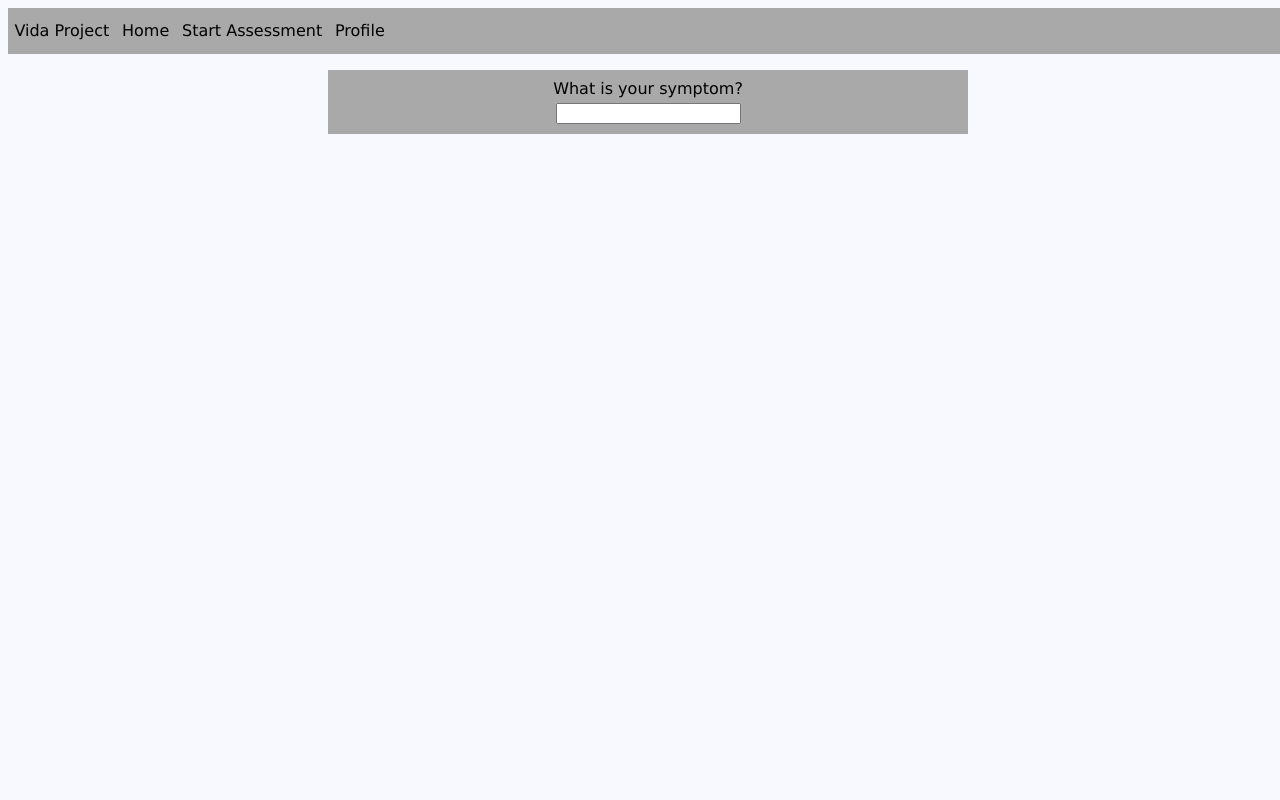
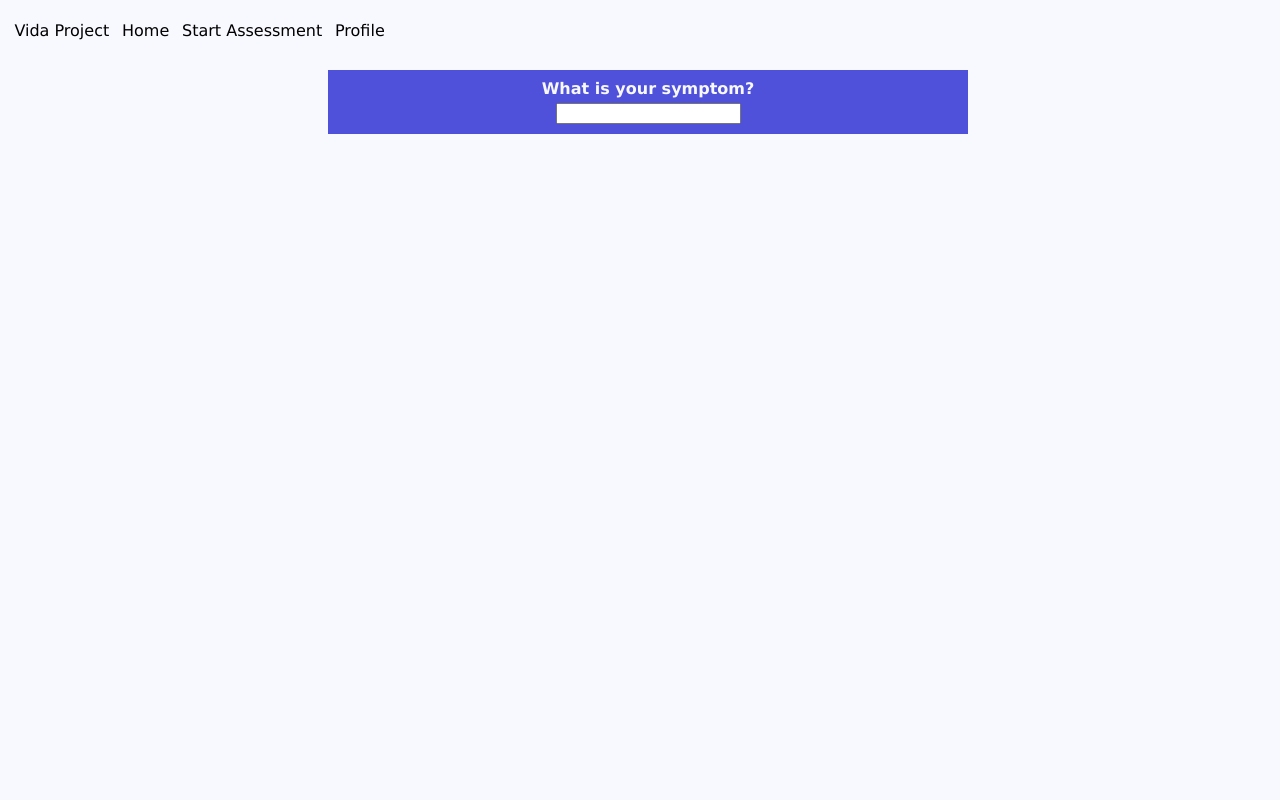
Before and after one commit to josearreluce/Vida-Project, a Flask app: page /assessment in a window 1280 px wide. Run offline with Flask 2, Linux system fonts and the light colour scheme.

Commit message:
standardizing color scheme

```diff
--- a/app/static/styles/assessment.css
+++ b/app/static/styles/assessment.css
@@ -7,7 +7,7 @@
 
 .symptom-container {
     margin-top:1em;
-    background-color: darkgray;
+    background-color: #5051DB;;
     text-align: center;
     width: 50%;
 }
@@ -19,11 +19,14 @@
 .symptom-results {
     display: flex;
     flex-direction: column;
+    color: ghostwhite;
 }
 
 .start_question {
     margin-top:0.2em;
     display: block;
+    color: ghostwhite;
+    font-weight: bold;
 }
 
 .input {
@@ -45,8 +48,8 @@
 }
 
 .symptom-result:hover {
-    background-color: sienna;
-    color: white;
+    background-color: #26277C;
+    color: ghostwhite;
 }
 
 /* Symptom Assessment 'Chat-box' Styling */
@@ -61,7 +64,7 @@
 }
 
 .symptom-vis {
-    background-color: sienna;
+    background-color: #5051DB;
     border: 2px solid darkgray;
     width: 70%;
 }
@@ -86,11 +89,11 @@
 .answer {
     width: 50%;
     border-radius: 100px;
-    border: 2px solid #007AFF;
+    border: 2px solid #5051DB;
     float: right;
     white-space: nowrap;
     align-self: end;
-    background-color: #007AFF;
+    background-color: #5051DB;
     color: white;
     padding: 0.4em;
     margin: 0;
--- a/app/static/styles/login.css
+++ b/app/static/styles/login.css
@@ -1,5 +1,5 @@
 .graph-box {
-    background-color: darkgray;
+    background-color: ghostwhite;
     display: inline-block;
     height: 500px;
     width: 74%;
--- a/app/static/styles/nav.css
+++ b/app/static/styles/nav.css
@@ -1,5 +1,5 @@
 nav {
-    background-color: darkgrey;
+    background-color: ghostwhite;
     overflow: hidden;
     width: 100%;
     z-index:1;
@@ -30,7 +30,7 @@ li a {
 }
 
 li a:hover {
-    background-color: sienna;
+    background-color: #5051DB;
 }
 
 #logo {
--- a/app/static/styles/page.css
+++ b/app/static/styles/page.css
@@ -2,5 +2,5 @@ html,
 body {
     background-color: ghostwhite;
     width: 100%;
-    font-family:Verdana;
+    font-family:Geneva;
 }
```
